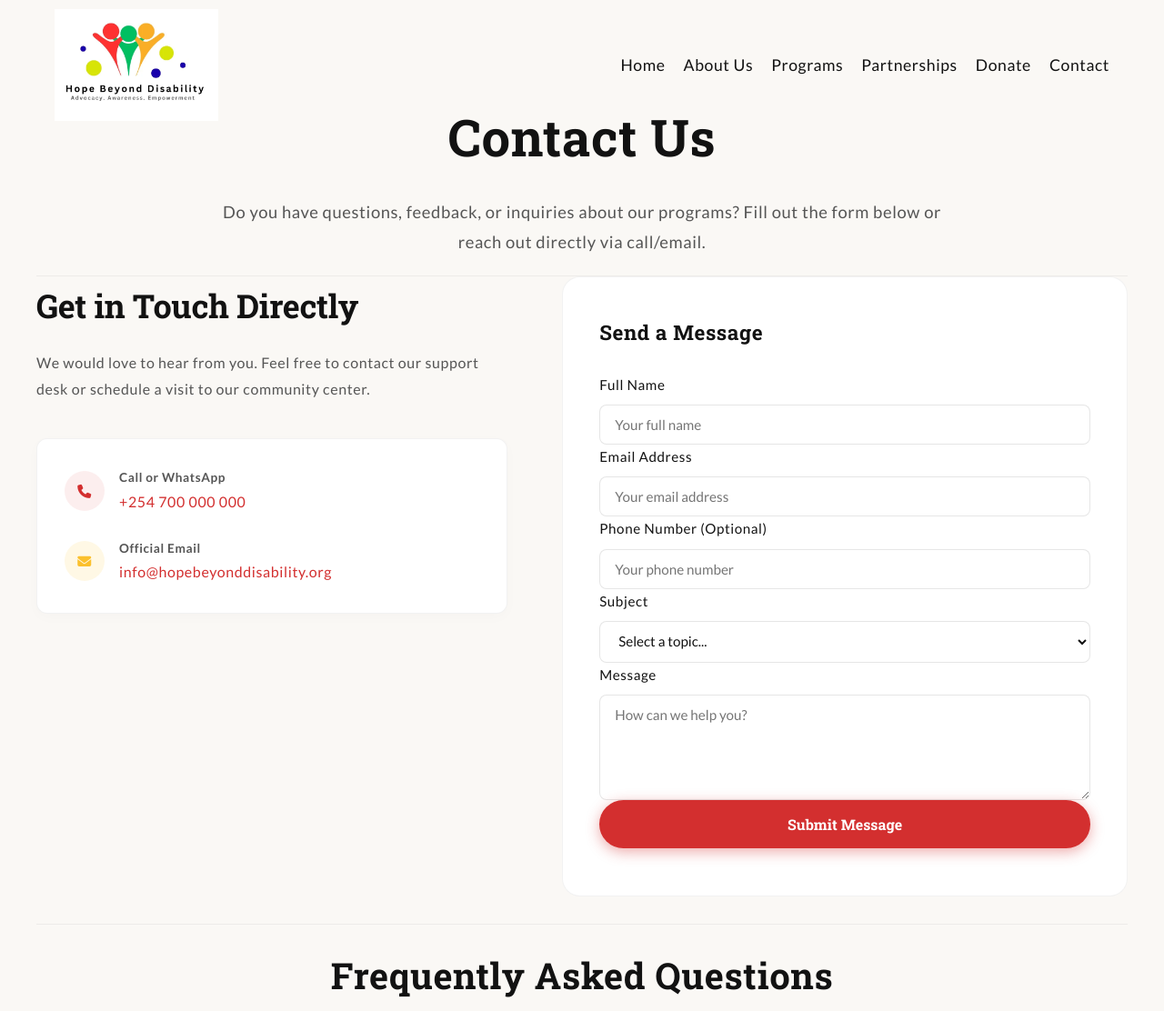
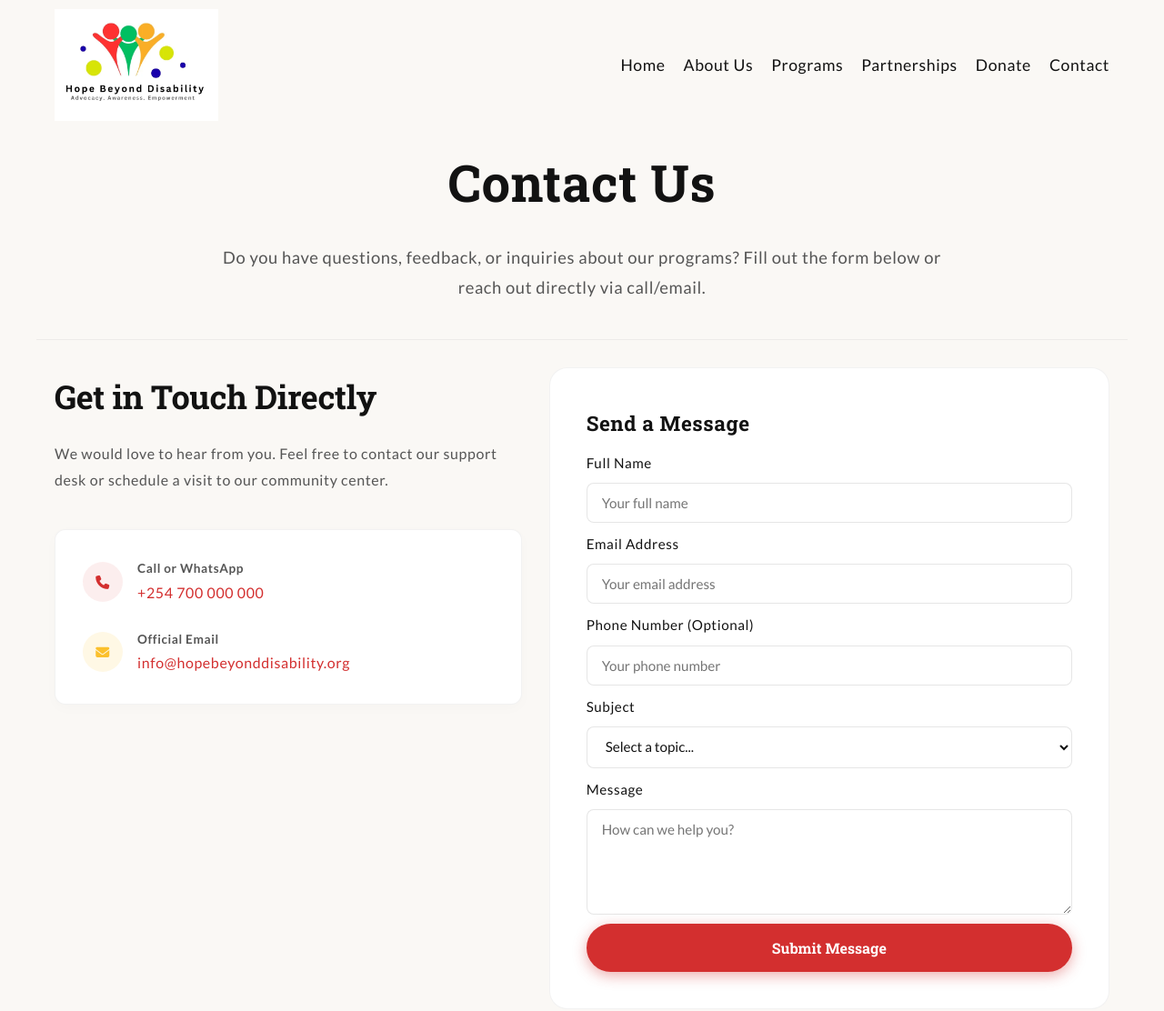
Before and after one commit to harkemoyo/Hope-beyond-disability, a plain HTML site: page contact.html in a window 1280 px wide. Shown: the top 1112 px of the page at 91% size. Drawn offline with nearby package versions, Linux system fonts and the light colour scheme.

Commit message:
feat: implement global and page-specific styles and reorganize contact page layout

```diff
--- a/assets/contact.css
+++ b/assets/contact.css
@@ -117,7 +117,3 @@
     width: 20px;
     height: 20px;
 }
-
-.contact-form__submit {
-    margin-bottom: 12px;
-}
--- a/assets/global.css
+++ b/assets/global.css
@@ -485,7 +485,7 @@
 
 .grid--2col-wide {
     grid-template-columns: 1fr 1.2fr;
-    gap: 60px;
+    padding-inline: 2rem;
     align-items: start;
 }
 
@@ -498,7 +498,7 @@
 /* Page Header Block */
 .page-header {
     background-color: var(--light-bg-2);
-    padding: 10rem 2rem 2rem 2rem;
+    padding: 15rem 2rem 4rem 2rem;
     text-align: center;
     border-bottom: 1px solid rgba(18, 18, 18, 0.05);
     display: flex;
@@ -779,7 +779,12 @@
     border: 1px solid rgba(18, 18, 18, 0.05);
     display: flex;
     flex-direction: column;
-    gap: 24px;
+    gap: 1rem;
+}
+.contact-form{
+    display: flex;
+    flex-direction: column;
+    gap: 1rem;
 }
 
 .contact-form-card__title {
@@ -1058,8 +1063,6 @@
 .contact-form-card__subtitle {
     font-size: 1.52rem;
     color: var(--text-muted-dark);
-    margin-bottom: 8px;
-    margin-top: -12px;
 }
 
 .contact-form__submit {
--- a/assets/partnerships.css
+++ b/assets/partnerships.css
@@ -45,7 +45,3 @@
 .page-header--partnerships {
     background-image: url('images/advocacy_meeting.webp');
 }
-
-.contact-form__submit {
-    margin-top: 10px;
-}
--- a/contact.html
+++ b/contact.html
@@ -37,17 +37,15 @@
         </div>
     </header>
 
-
-
-    <!-- Page Header -->
-    <section class="page-header">
-        <h1 class="page-header__title">Contact Us</h1>
-        <p class="page-header__subtitle">Do you have questions, feedback, or inquiries about our programs? Fill out the form below or reach out directly via call/email.</p>
-    </section>
-
     <!-- Page Content -->
     <main class="page-content-wrapper">
-        <div class="grid grid--2col-wide">
+        <!-- Page Header -->
+        <section class="page-header page-header--contact">
+            <h1 class="page-header__title">Contact Us</h1>
+            <p class="page-header__subtitle">Do you have questions, feedback, or inquiries about our programs? Fill out the form below or reach out directly via call/email.</p>
+        </section>
+        <section class="page-content-wrapper">
+            <div class="grid grid--2col-wide">
             <!-- Left Info Panel (Grouped in Card) -->
             <div class="content-section">
                 <h2>Get in Touch Directly</h2>
@@ -75,7 +73,6 @@
                     </div>
                 </div>
             </div>
-
             <!-- Right Form Panel -->
             <div class="contact-form-card">
                 <h2>Send a Message</h2>
@@ -110,7 +107,7 @@
                 </form>
             </div>
         </div>
-
+        </section>
         <!-- FAQ Accordion Section -->
         <section class="faq">
             <div class="faq__container">
```
